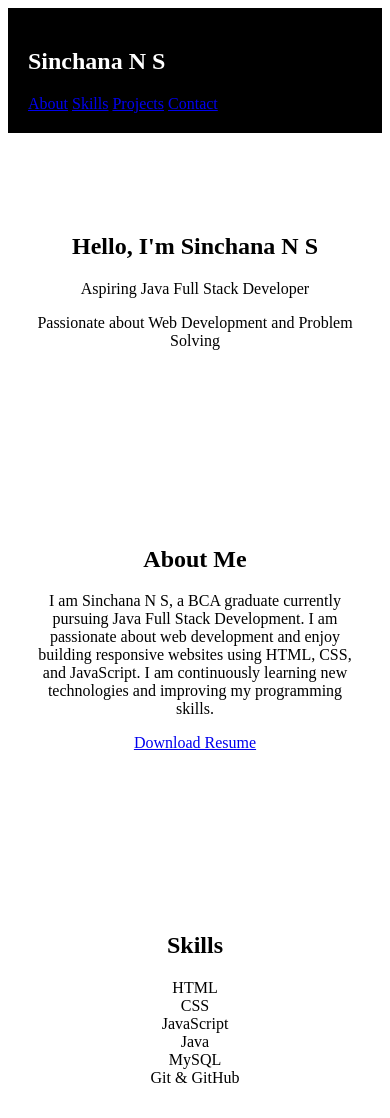
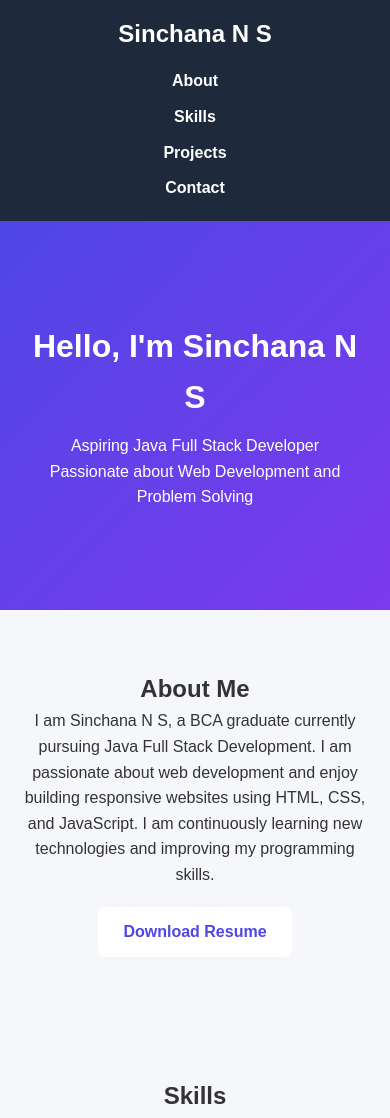
Before and after one commit to SinchanaNS-java/portfolio, a plain HTML site: page index.html in a window 390 px wide. Shown: the top 1118 px of the page. Drawn offline with Linux system fonts and the light colour scheme.

Commit message:
Revamp CSS styles and improve responsiveness
Updated styles for navbar, sections, and footer. Added responsive design and hover effects.

```diff
--- a/style.css
+++ b/style.css
@@ -1,15 +1,151 @@
+*{
+    margin:0;
+    padding:0;
+    box-sizing:border-box;
+    font-family:Arial, sans-serif;
+}
+
+body{
+    background:#f5f7fa;
+    color:#333;
+    line-height:1.6;
+}
+
+/* Navbar */
 nav{
-    background:black;
+    background:#1e293b;
     color:white;
+    padding:15px 20px;
+    display:flex;
+    justify-content:space-between;
+    align-items:center;
+    flex-wrap:wrap;
+}
+
+nav h2{
+    margin-bottom:10px;
+}
+
+nav a{
+    color:white;
+    text-decoration:none;
+    margin-left:15px;
+    font-weight:bold;
+}
+
+nav a:hover{
+    color:#60a5fa;
+}
+
+/* Sections */
+section{
+    padding:60px 20px;
+    text-align:center;
+}
+
+/* Hero */
+section:first-of-type{
+    background:linear-gradient(135deg,#4f46e5,#7c3aed);
+    color:white;
+    padding:100px 20px;
+}
+
+section:first-of-type h1{
+    font-size:2.5rem;
+    margin-bottom:10px;
+}
+
+/* Skills */
+.skills-container{
+    display:flex;
+    flex-wrap:wrap;
+    justify-content:center;
+    gap:15px;
+    margin-top:20px;
+}
+
+.skill{
+    background:#4f46e5;
+    color:white;
+    padding:10px 20px;
+    border-radius:25px;
+    transition:0.3s;
+}
+
+.skill:hover{
+    transform:scale(1.05);
+}
+
+/* Projects */
+#projects{
+    background:#eef2ff;
+}
+
+.project-card{
+    background:white;
+    margin:20px auto;
     padding:20px;
+    max-width:600px;
+    border-radius:12px;
+    box-shadow:0 4px 12px rgba(0,0,0,0.1);
+    transition:0.3s;
 }
-section{
-    text-align:center;
-    padding:80px 20px;
+
+.project-card:hover{
+    transform:translateY(-5px);
 }
+
+/* Contact */
+#contact{
+    background:#e5e7eb;
+}
+
+#contact h2{
+    color:#4f46e5;
+    margin-bottom:20px;
+}
+
+/* Footer */
 footer{
-    background:black;
+    background:#1e293b;
     color:white;
     text-align:center;
     padding:20px;
 }
+
+/* Mobile */
+@media(max-width:600px){
+    nav{
+        flex-direction:column;
+    }
+
+    nav a{
+        margin:5px;
+    }
+
+    section:first-of-type h1{
+        font-size:2rem;
+    }
+}
+.resume-btn{
+    display:inline-block;
+    margin-top:20px;
+    padding:12px 25px;
+    background:white;
+    color:#4f46e5;
+    text-decoration:none;
+    border-radius:8px;
+    font-weight:bold;
+}
+
+.resume-btn:hover{
+    background:#ddd;
+}
+.profile-pic{
+    width:150px;
+    height:150px;
+    border-radius:50%;
+    object-fit:cover;
+    border:4px solid white;
+    margin-bottom:20px;
+}
```
